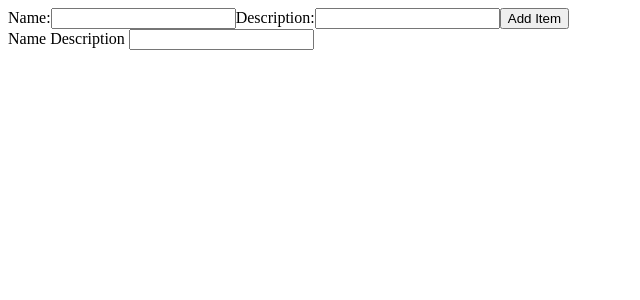
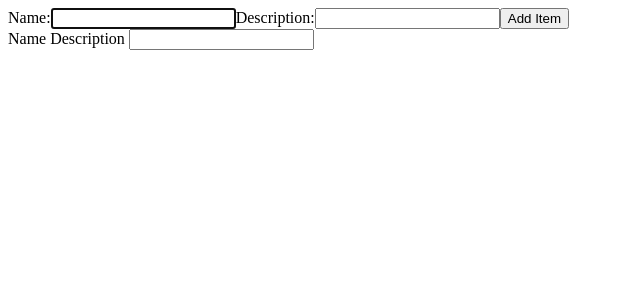
Before and after one commit to manojIX/react-training, a React (Create React App) app: page / in a window 1280 px wide. Shown: the top 300 px of the page, without its empty margins (0-640 px from the left). Built offline with nearby package versions, Linux system fonts and the light colour scheme.

Commit message:
add ref and layouteffect hooks

```diff
--- a/src/components/CreateItemForm/CreateItemForm.jsx
+++ b/src/components/CreateItemForm/CreateItemForm.jsx
@@ -1,5 +1,7 @@
 import { useReducer } from "react";
+import { useLayoutEffect } from "react";
 import { useContext } from "react";
+import { useRef } from "react";
 import { useState } from "react";
 import { uid } from "uid";
 import { useFormInput } from "../../hooks/useFormInput";
@@ -25,10 +27,16 @@ export default function CreateItemForm() {
     });
   };
 
+  const inputRef = useRef(null);
+
+  useLayoutEffect(() => {
+    inputRef.current.focus();
+  });
+
   return (
     <form onSubmit={handleSubmit}>
       <label>Name:</label>
-      <input name="itemName" {...itemName} />
+      <input ref={inputRef} name="itemName" {...itemName} />
       <label>Description:</label>
       <input name="itemDescription" {...itemDescription} />
       <button type="submit">Add Item</button>
```
